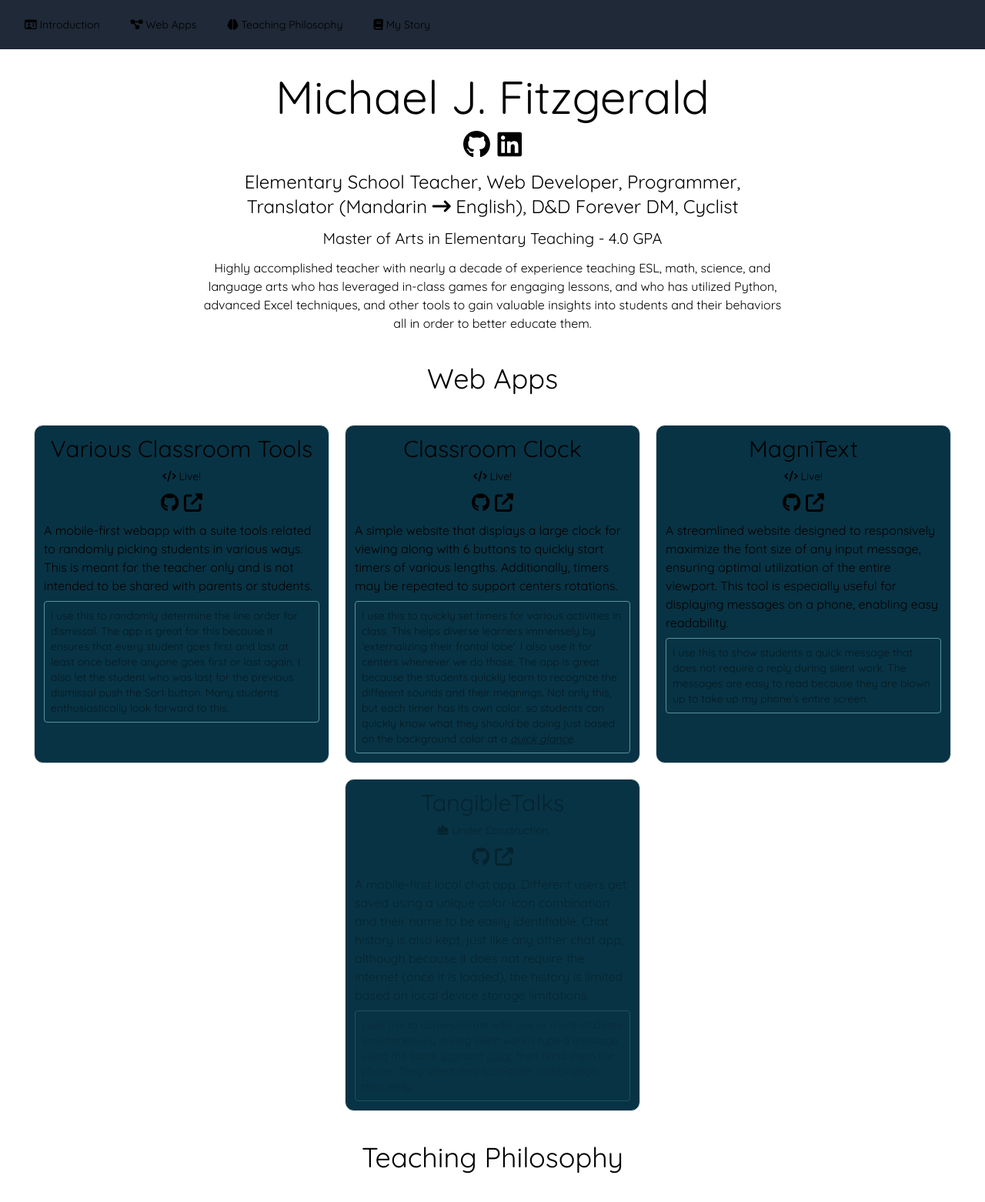
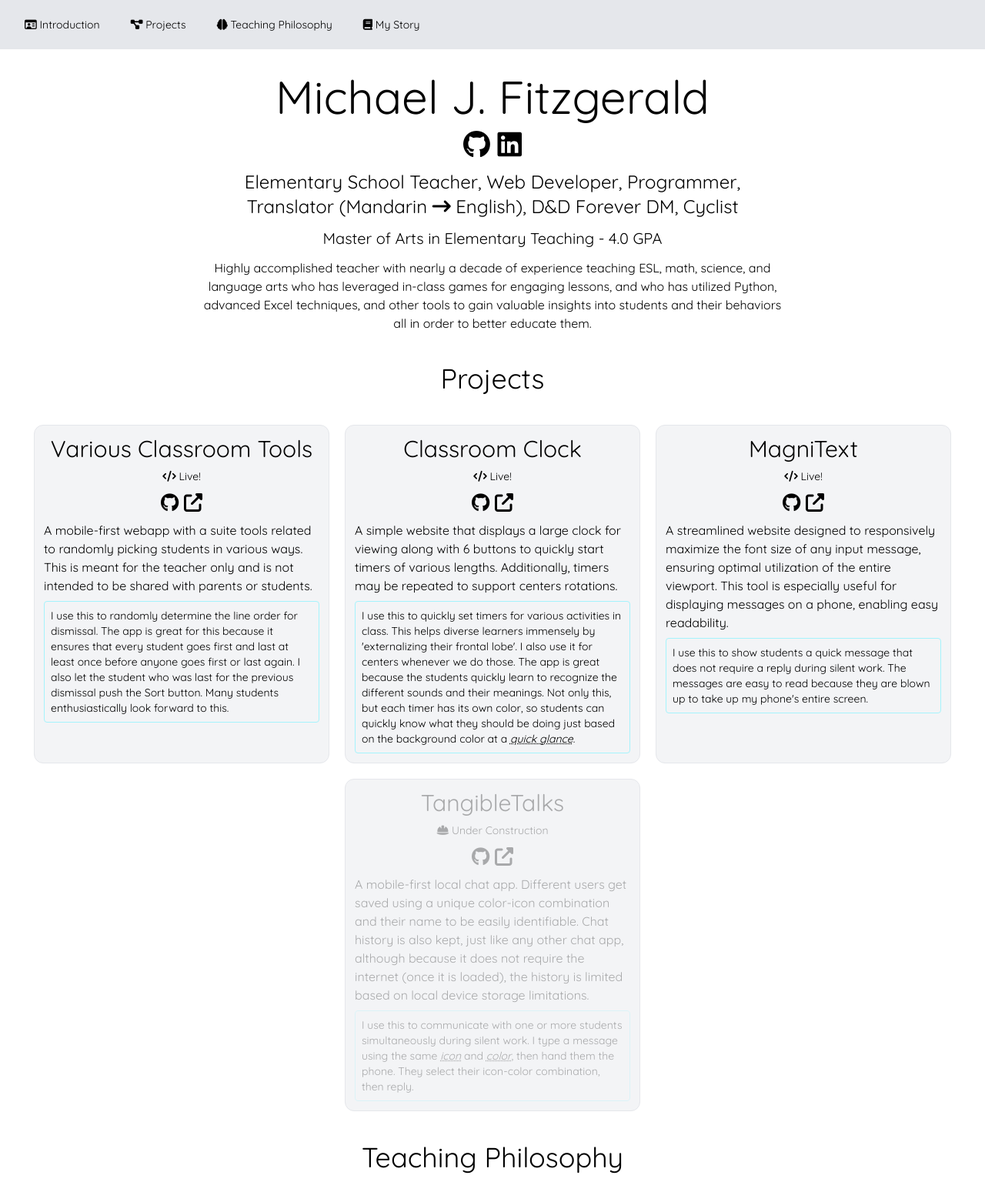
Before and after one commit to mjf1406/portfolio, a plain HTML site: page index.html in a window 1280 px wide. Shown: the top 1562 px of the page at 77% size. Drawn offline with Linux system fonts and the light colour scheme.

Commit message:
Add files via upload

```diff
--- a/index.html
+++ b/index.html
@@ -10,10 +10,10 @@
     <title>Michael J. Fitzgerald</title>
 </head>
 <header>
-    <nav class="fixed top-0 z-10 w-full h-16 bg-gray-800">
+    <nav class="fixed top-0 z-10 w-full h-16 bg-gray-200 dark:bg-gray-800">
         <div class="flex-row items-center justify-start hidden h-full pl-5 space-x-4 sm:flex">
             <a class="px-3 py-2 text-sm font-medium text-center rounded-md hover:bg-cyan-900" name="nav-item" href="#nav-top" id="nav-item-introduction"><i class="fa-regular fa-id-card"></i> Introduction</a>
-            <a class="px-3 py-2 text-sm font-medium text-center rounded-md hover:bg-cyan-900" name="nav-item" href="#nav-projects" id="nav-item-teaching-philosophy"><i class="fa-solid fa-diagram-project"></i> Web Apps</a>
+            <a class="px-3 py-2 text-sm font-medium text-center rounded-md hover:bg-cyan-900" name="nav-item" href="#nav-projects" id="nav-item-teaching-philosophy"><i class="fa-solid fa-diagram-project"></i> Projects</a>
             <a class="px-3 py-2 text-sm font-medium text-center rounded-md hover:bg-cyan-900" name="nav-item" href="#nav-teaching-philosophy" id="nav-item-teaching-philosophy"><i class="fa-solid fa-brain"></i> Teaching Philosophy</a>
             <a class="px-3 py-2 text-sm font-medium text-center rounded-md hover:bg-cyan-900" name="nav-item" href="#nav-story" id="nav-item-story"><i class="fa-solid fa-book"></i> My Story</a>
         </div>
@@ -38,9 +38,9 @@
             <div class="max-w-3xl text-base text-center">Highly accomplished teacher with nearly a decade of experience teaching ESL, math, science, and language arts who has leveraged in-class games for engaging lessons, and who has utilized Python, advanced Excel techniques, and other tools to gain valuable insights into students and their behaviors all in order to better educate them.</div>
         </div>
         <div class="flex flex-col items-center justify-center gap-10 max-w-7xl">
-            <div class="text-4xl scroll-m-24" id="nav-projects">Web Apps</div>
+            <div class="text-4xl scroll-m-24" id="nav-projects">Projects</div>
             <div class="flex flex-row flex-wrap items-stretch justify-center gap-5">
-                <section class="p-3 border border-gray-200 bg-cyan-950 rounded-xl w-80 sm:w-96 dark:border-gray-700">
+                <section class="p-3 bg-gray-100 border border-gray-200 dark:bg-gray-800 rounded-xl w-80 sm:w-96 dark:border-gray-700">
                     <div class="flex flex-col items-center justify-center gap-2">
                         <div class="text-3xl text-center">Various Classroom Tools</div>
                         <div class="text-sm text-center"><i class="fa-solid fa-code"></i> Live!</div>
@@ -49,10 +49,10 @@
                             <a href="https://mjf1406.github.io/various-classroom-tools/index.html"><i class="fa-solid fa-up-right-from-square"></i></a>
                         </div>
                         <div class="text-base">A mobile-first webapp with a suite tools related to randomly picking students in various ways. This is meant for the teacher only and is not intended to be shared with parents or students.</div>
-                        <div class="p-2 text-sm border rounded opacity-50 border-cyan-200 w-100">I use this to randomly determine the line order for dismissal. The app is great for this because it ensures that every student goes first and last at least once before anyone goes first or last again. I also let the student who was last for the previous dismissal push the Sort button. Many students enthusiastically look forward to this.</div>
+                        <div class="p-2 text-sm border rounded border-cyan-200 w-100">I use this to randomly determine the line order for dismissal. The app is great for this because it ensures that every student goes first and last at least once before anyone goes first or last again. I also let the student who was last for the previous dismissal push the Sort button. Many students enthusiastically look forward to this.</div>
                     </div>
                 </section>
-                <section class="p-3 border border-gray-200 bg-cyan-950 rounded-xl w-80 sm:w-96 dark:border-gray-700">
+                <section class="p-3 bg-gray-100 border border-gray-200 dark:bg-gray-800 rounded-xl w-80 sm:w-96 dark:border-gray-700">
                     <div class="flex flex-col items-center justify-center gap-2">
                         <div class="text-3xl text-center">Classroom Clock</div>
                         <div class="text-sm text-center"><i class="fa-solid fa-code"></i> Live!</div>
@@ -61,10 +61,10 @@
                             <a href="https://mjf1406.github.io/classroom-clock/index.html"><i class="fa-solid fa-up-right-from-square"></i></a>
                         </div>
                         <div class="text-base">A simple website that displays a large clock for viewing along with 6 buttons to quickly start timers of various lengths. Additionally, timers may be repeated to support centers rotations.</div>
-                        <div class="p-2 text-sm border rounded opacity-50 border-cyan-200 w-100">I use this to quickly set timers for various activities in class. This helps diverse learners immensely by 'externalizing their frontal lobe'. I also use it for centers whenever we do those. The app is great because the students quickly learn to recognize the different sounds and their meanings. Not only this, but each timer has its own color, so students can quickly know what they should be doing just based on the background color at a <dfn><abbr title="One of my favorite pleonasms 😄">quick glance</abbr></dfn>.</div>
+                        <div class="p-2 text-sm border rounded border-cyan-200 w-100">I use this to quickly set timers for various activities in class. This helps diverse learners immensely by 'externalizing their frontal lobe'. I also use it for centers whenever we do those. The app is great because the students quickly learn to recognize the different sounds and their meanings. Not only this, but each timer has its own color, so students can quickly know what they should be doing just based on the background color at a <dfn><abbr title="One of my favorite pleonasms 😄">quick glance</abbr></dfn>.</div>
                     </div>
                 </section>
-                <section class="p-3 border border-gray-200 bg-cyan-950 rounded-xl w-80 sm:w-96 dark:border-gray-700">
+                <section class="p-3 bg-gray-100 border border-gray-200 dark:bg-gray-800 rounded-xl w-80 sm:w-96 dark:border-gray-700">
                     <div class="flex flex-col items-center justify-center gap-2">
                         <div class="text-3xl text-center">MagniText</div>
                         <div class="text-sm text-center"><i class="fa-solid fa-code"></i> Live!</div>
@@ -73,10 +73,10 @@
                             <a href="https://mjf1406.github.io/magni-text/index.html"><i class="fa-solid fa-up-right-from-square"></i></a>
                         </div>
                         <div class="text-base">A streamlined website designed to responsively maximize the font size of any input message, ensuring optimal utilization of the entire viewport. This tool is especially useful for displaying messages on a phone, enabling easy readability.</div>
-                        <div class="p-2 text-sm border rounded opacity-50 border-cyan-200 w-100">I use this to show students a quick message that does not require a reply during silent work. The messages are easy to read because they are blown up to take up my phone's entire screen.</div>
+                        <div class="p-2 text-sm border rounded border-cyan-200 w-100">I use this to show students a quick message that does not require a reply during silent work. The messages are easy to read because they are blown up to take up my phone's entire screen.</div>
                     </div>
                 </section>
-                <section class="p-3 border border-gray-200 bg-cyan-950 rounded-xl w-80 sm:w-96 dark:border-gray-700">
+                <section class="p-3 bg-gray-100 border border-gray-200 dark:bg-gray-800 rounded-xl w-80 sm:w-96 dark:border-gray-700">
                     <div class="flex flex-col items-center justify-center gap-2 opacity-30">
                         <div class="text-3xl text-center">TangibleTalks</div>
                         <div class="text-sm text-center"><i class="fa-solid fa-helmet-safety"></i> Under Construction</div>
@@ -85,7 +85,7 @@
                             <a href="#"><i class="fa-solid fa-up-right-from-square"></i></a>
                         </div>
                         <div class="text-base">A mobile-first local chat app. Different users get saved using a unique color-icon combination and their name to be easily identifiable. Chat history is also kept, just like any other chat app, although because it does not require the internet (once it is loaded), the history is limited based on local device storage limitations.</div>
-                        <div class="p-2 text-sm border rounded opacity-50 border-cyan-200 w-100">I use this to communicate with one or more students simultaneously during silent work. I type a message using the same <dfn><abbr title="Always a cute monkey 🐒, my favorite animal!">icon</abbr></dfn> and <dfn><abbr title="Always turquoise, my favorite color!">color</abbr></dfn>, then hand them the phone. They select their icon-color combination, then reply.</div>
+                        <div class="p-2 text-sm border rounded border-cyan-200 w-100">I use this to communicate with one or more students simultaneously during silent work. I type a message using the same <dfn><abbr title="Always a cute monkey 🐒, my favorite animal!">icon</abbr></dfn> and <dfn><abbr title="Always turquoise, my favorite color!">color</abbr></dfn>, then hand them the phone. They select their icon-color combination, then reply.</div>
                     </div>
                 </section>
             </div>
@@ -94,49 +94,49 @@
             <div class="flex flex-row flex-wrap items-stretch justify-center gap-5">
                 <div class="max-w-sm bg-white border border-gray-200 rounded-lg shadow dark:bg-gray-800 dark:border-gray-700">
                     <img class="p-3 bg-white rounded-t-lg" src="/portfolio/images/mindfullness.avif" width="400" height="400" alt="" />
-                    <div class="p-5">
+                    <div class="self-stretch p-5 bg-gray-100">
                         <h5 class="mb-2 text-2xl font-bold tracking-tight text-gray-900 dark:text-white">Mindfulness</h5>
                         <p class="mb-3 font-normal text-gray-700 dark:text-gray-400">Lorem ipsum dolor sit amet, consectetur adipiscing elit, sed do eiusmod tempor incididunt ut labore et dolore magna aliqua. Ut enim ad minim veniam, quis nostrud exercitation ullamco laboris nisi ut aliquip ex ea commodo consequat. Duis aute irure dolor in reprehenderit in voluptate velit esse cillum dolore eu fugiat nulla pariatur. Excepteur sint occaecat cupidatat non proident, sunt in culpa qui officia deserunt mollit anim id est laborum.</p>
                     </div>
                 </div>
                 <div class="max-w-sm bg-white border border-gray-200 rounded-lg shadow dark:bg-gray-800 dark:border-gray-700">
                     <img class="p-3 bg-white rounded-t-lg" src="/portfolio/images/compassion.webp" width="400" height="400" alt="" />
-                    <div class="p-5">
+                    <div class="p-5 bg-gray-100">
                         <h5 class="mb-2 text-2xl font-bold tracking-tight text-gray-900 dark:text-white">Compassion & Empathy</h5>
                         <p class="mb-3 font-normal text-gray-700 dark:text-gray-400">Lorem ipsum dolor sit amet, consectetur adipiscing elit, sed do eiusmod tempor incididunt ut labore et dolore magna aliqua. Ut enim ad minim veniam, quis nostrud exercitation ullamco laboris nisi ut aliquip ex ea commodo consequat. Duis aute irure dolor in reprehenderit in voluptate velit esse cillum dolore eu fugiat nulla pariatur. Excepteur sint occaecat cupidatat non proident, sunt in culpa qui officia deserunt mollit anim id est laborum.</p>
                     </div>
                 </div>
                 <div class="max-w-sm bg-white border border-gray-200 rounded-lg shadow dark:bg-gray-800 dark:border-gray-700">
                     <img class="p-3 bg-white rounded-t-lg" src="/portfolio/images/skills-for-success.jpg" width="400" height="400" alt="" />
-                    <div class="p-5">
+                    <div class="p-5 bg-gray-100">
                         <h5 class="mb-2 text-2xl font-bold tracking-tight text-gray-900 dark:text-white">Skills for Success</h5>
                         <p class="mb-3 font-normal text-gray-700 dark:text-gray-400">Lorem ipsum dolor sit amet, consectetur adipiscing elit, sed do eiusmod tempor incididunt ut labore et dolore magna aliqua. Ut enim ad minim veniam, quis nostrud exercitation ullamco laboris nisi ut aliquip ex ea commodo consequat. Duis aute irure dolor in reprehenderit in voluptate velit esse cillum dolore eu fugiat nulla pariatur. Excepteur sint occaecat cupidatat non proident, sunt in culpa qui officia deserunt mollit anim id est laborum.</p>
                     </div>
                 </div>
                 <div class="max-w-sm bg-white border border-gray-200 rounded-lg shadow dark:bg-gray-800 dark:border-gray-700">
                     <img class="p-3 bg-white rounded-t-lg" src="/portfolio/images/zpd.jpg" width="400" height="400" alt="" />
-                    <div class="p-5">
+                    <div class="p-5 bg-gray-100">
                         <h5 class="mb-2 text-2xl font-bold tracking-tight text-gray-900 dark:text-white">The ZPD & <br> Comprehensible Input</h5>
                         <p class="mb-3 font-normal text-gray-700 dark:text-gray-400">Lorem ipsum dolor sit amet, consectetur adipiscing elit, sed do eiusmod tempor incididunt ut labore et dolore magna aliqua. Ut enim ad minim veniam, quis nostrud exercitation ullamco laboris nisi ut aliquip ex ea commodo consequat. Duis aute irure dolor in reprehenderit in voluptate velit esse cillum dolore eu fugiat nulla pariatur. Excepteur sint occaecat cupidatat non proident, sunt in culpa qui officia deserunt mollit anim id est laborum.</p>
                     </div>
                 </div>
                 <div class="max-w-sm bg-white border border-gray-200 rounded-lg shadow dark:bg-gray-800 dark:border-gray-700">
                     <img class="p-3 bg-white rounded-t-lg" src="/portfolio/images/inclusivity.jpg" width="400" height="400" alt="" />
-                    <div class="p-5">
+                    <div class="p-5 bg-gray-100">
                         <h5 class="mb-2 text-2xl font-bold tracking-tight text-gray-900 dark:text-white">Inclusivity & Community</h5>
                         <p class="mb-3 font-normal text-gray-700 dark:text-gray-400">Lorem ipsum dolor sit amet, consectetur adipiscing elit, sed do eiusmod tempor incididunt ut labore et dolore magna aliqua. Ut enim ad minim veniam, quis nostrud exercitation ullamco laboris nisi ut aliquip ex ea commodo consequat. Duis aute irure dolor in reprehenderit in voluptate velit esse cillum dolore eu fugiat nulla pariatur. Excepteur sint occaecat cupidatat non proident, sunt in culpa qui officia deserunt mollit anim id est laborum.</p>
                     </div>
                 </div>
                 <div class="max-w-sm bg-white border border-gray-200 rounded-lg shadow dark:bg-gray-800 dark:border-gray-700">
                     <img class="p-3 bg-white rounded-t-lg" src="/portfolio/images/patience.jpg" width="400" height="400" alt="" />
-                    <div class="p-5">
+                    <div class="p-5 bg-gray-100">
                         <h5 class="mb-2 text-2xl font-bold tracking-tight text-gray-900 dark:text-white">Patience & Kindness</h5>
                         <p class="mb-3 font-normal text-gray-700 dark:text-gray-400">Lorem ipsum dolor sit amet, consectetur adipiscing elit, sed do eiusmod tempor incididunt ut labore et dolore magna aliqua. Ut enim ad minim veniam, quis nostrud exercitation ullamco laboris nisi ut aliquip ex ea commodo consequat. Duis aute irure dolor in reprehenderit in voluptate velit esse cillum dolore eu fugiat nulla pariatur. Excepteur sint occaecat cupidatat non proident, sunt in culpa qui officia deserunt mollit anim id est laborum.</p>
                     </div>
                 </div>
                 <div class="max-w-sm bg-white border border-gray-200 rounded-lg shadow dark:bg-gray-800 dark:border-gray-700">
                     <img class="p-3 bg-white rounded-t-lg" src="/portfolio/images/personalized-learning.jpg" width="400" height="400" alt="" />
-                    <div class="p-5">
+                    <div class="p-5 bg-gray-100">
                         <h5 class="mb-2 text-2xl font-bold tracking-tight text-gray-900 dark:text-white">Personalized Learning</h5>
                         <p class="mb-3 font-normal text-gray-700 dark:text-gray-400">Lorem ipsum dolor sit amet, consectetur adipiscing elit, sed do eiusmod tempor incididunt ut labore et dolore magna aliqua. Ut enim ad minim veniam, quis nostrud exercitation ullamco laboris nisi ut aliquip ex ea commodo consequat. Duis aute irure dolor in reprehenderit in voluptate velit esse cillum dolore eu fugiat nulla pariatur. Excepteur sint occaecat cupidatat non proident, sunt in culpa qui officia deserunt mollit anim id est laborum.</p>
                     </div>
```
Also changed, not shown: tailwind.css.
